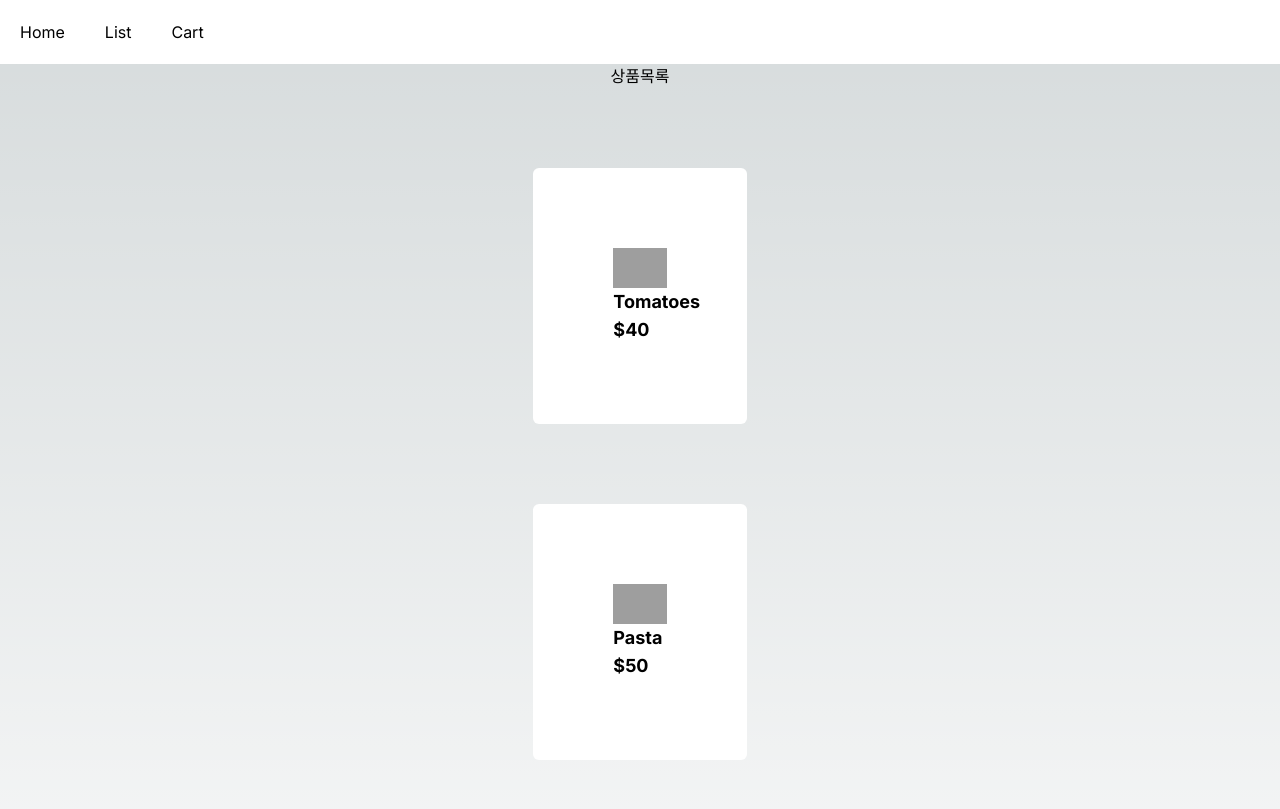
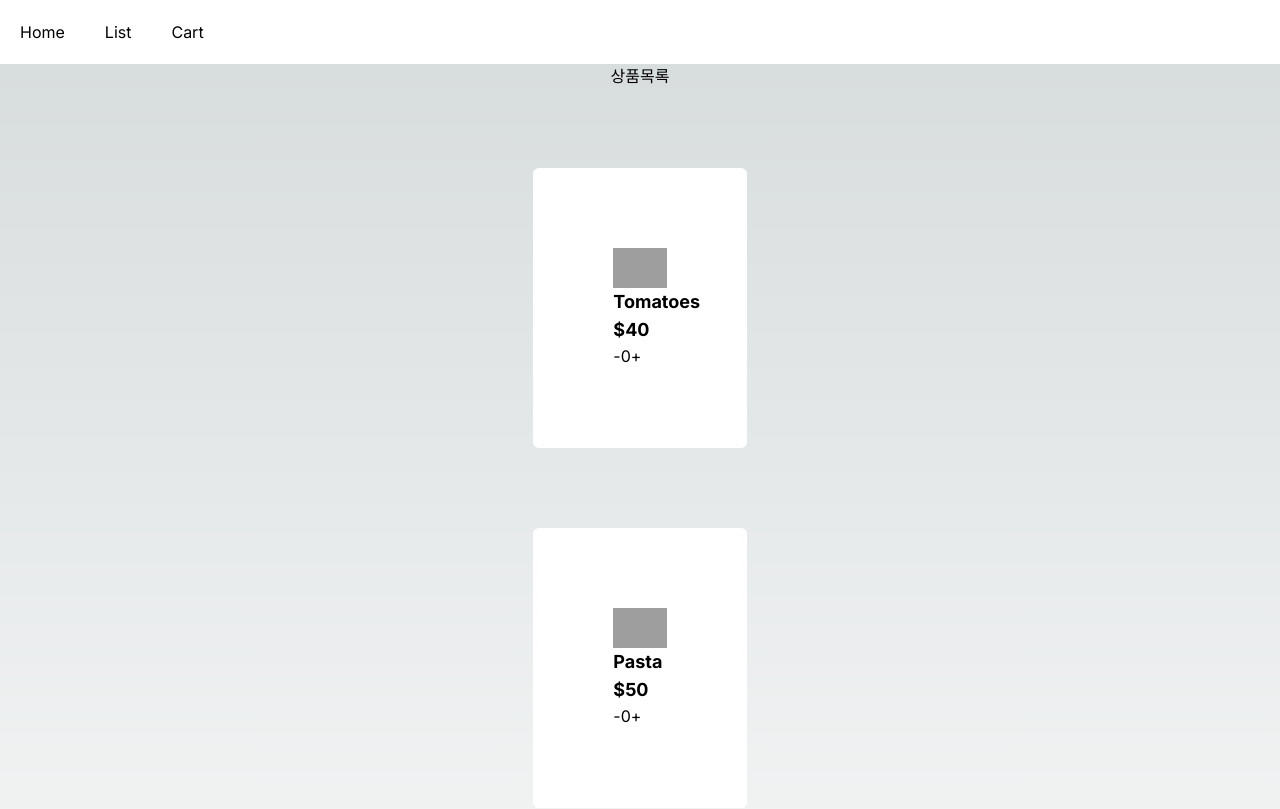
Before and after one commit to Cheeze-Man/next-ts, a Next.js app: page /list in a window 1280 px wide. Shown: the top 809 px of the page. Built offline with nearby package versions, Linux system fonts and the light colour scheme; grey boxes are pictures that could not be loaded.

Commit message:
WIP : List컴포넌트 내 handleAmountChange 함수 버그 fix 필요

```diff
--- a/app/list/page.tsx
+++ b/app/list/page.tsx
@@ -1,10 +1,24 @@
+"use client";
+
 import { PRODUCT_LIST } from "@/public/util/constant";
+import { useState } from "react";
 
 export default function List() {
+  const [listData, setListData] = useState(PRODUCT_LIST);
+
+  const handleAmountChange = (i: number, amountChange: number): void => {
+    setListData((prev) => {
+      const updatedListData = [...prev];
+      const newAmount = updatedListData[i].amount + amountChange;
+      updatedListData[i].amount = Math.max(0, newAmount);
+      return updatedListData;
+    });
+  };
+
   return (
     <div>
       <h4 className="text-center">상품목록</h4>
-      {PRODUCT_LIST.map(({ name, price }, i) => (
+      {listData.map(({ name, price, amount }, i) => (
         <div
           className="my-20 mx-auto w-1/6 bg-white text-black p-20 rounded-md"
           key={name + i}
@@ -17,6 +31,21 @@ export default function List() {
           <h4 className="font-bold text-lg">
             {name} ${price}
           </h4>
+          <button
+            onClick={() => {
+              handleAmountChange(i, -1);
+            }}
+          >
+            -
+          </button>
+          <span>{amount}</span>
+          <button
+            onClick={() => {
+              handleAmountChange(i, 1);
+            }}
+          >
+            +
+          </button>
         </div>
       ))}
     </div>
--- a/public/util/constant.ts
+++ b/public/util/constant.ts
@@ -1,19 +1,23 @@
 interface Product {
   name: string;
   price: number;
+  amount: number;
 }
 export const PRODUCT_LIST: Product[] = [
   {
     name: "Tomatoes",
     price: 40,
+    amount: 0,
   },
   {
     name: "Pasta",
     price: 50,
+    amount: 0,
   },
   {
     name: "Coconut",
     price: 70,
+    amount: 0,
   },
 ];
 
```
